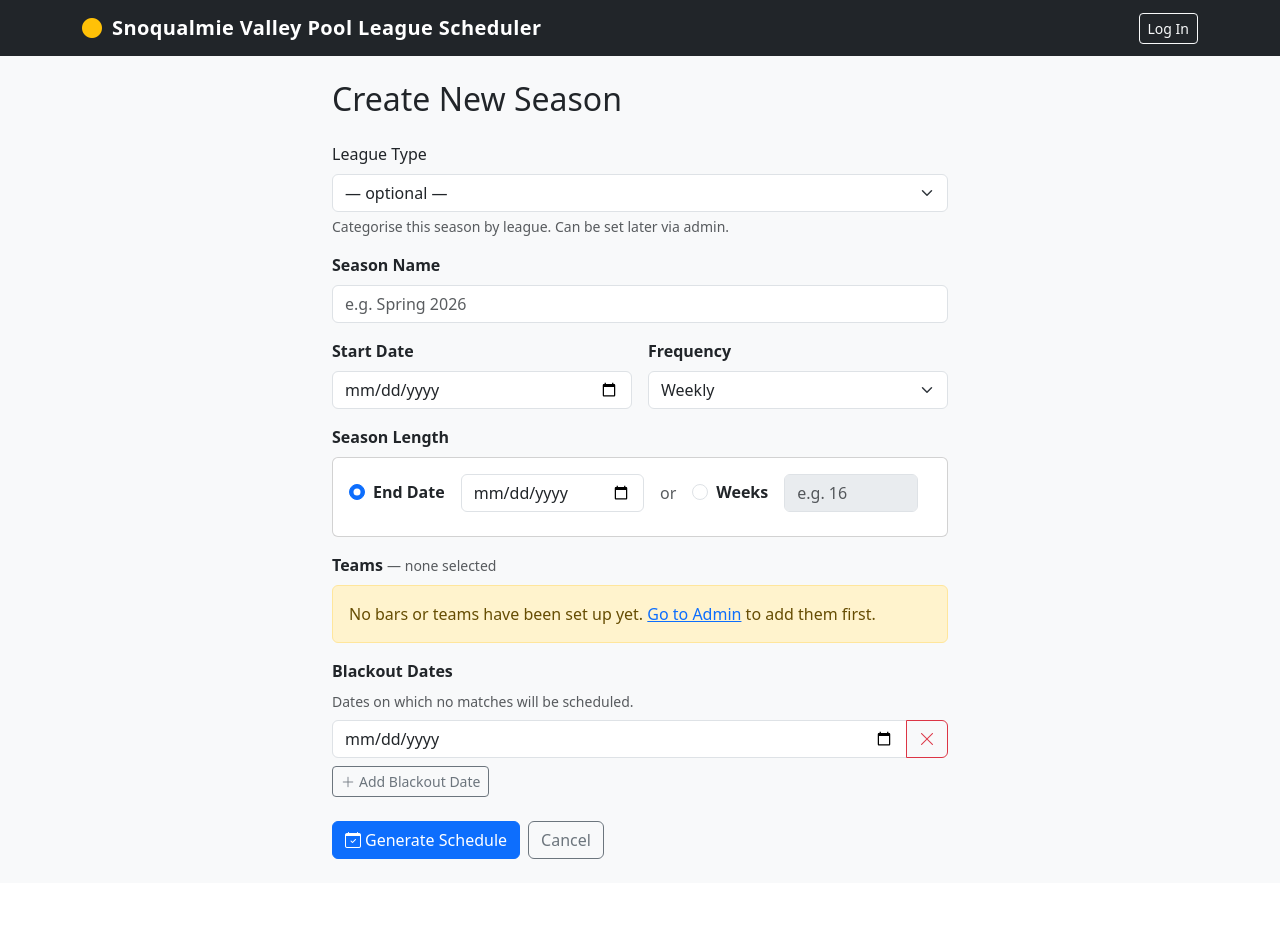
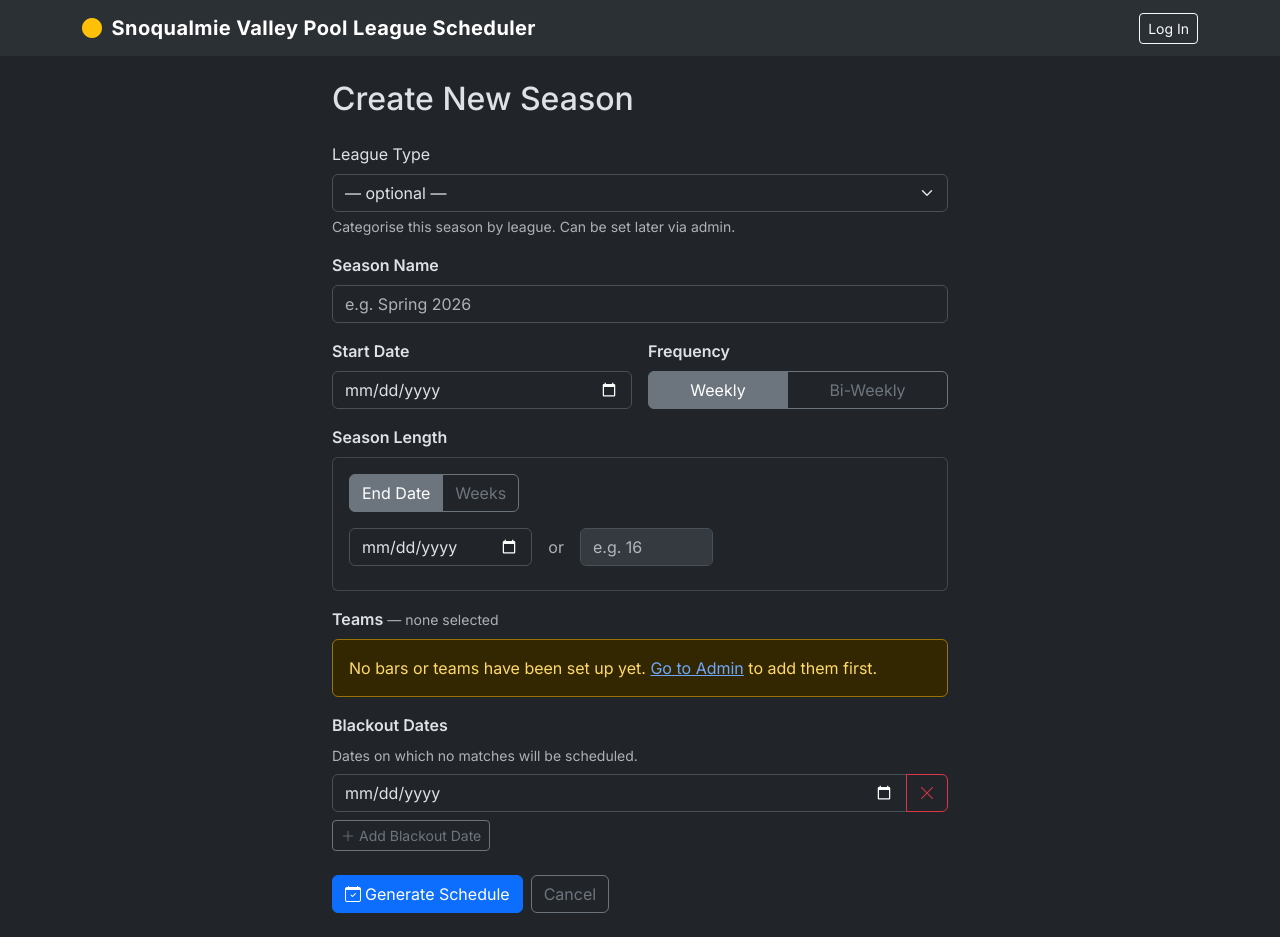
Before and after one commit to SomeClown/pool-league-scheduler, a Python web app: template app/templates/main/season_new.html in a window 1280 px wide. Before the commit the page ends 859 px from the top, so only its background shows below. Run offline with Jinja, Linux system fonts and the light colour scheme; the template is opened without the code that fills it, so the values that code supplies are empty.

Commit message:
F-01: Permanent dark mode, Inter font, design token system
Activates Bootstrap 5.3 dark theme (data-bs-theme="dark" on <html>) and
establishes a CSS custom property token layer in app.css for project-
specific colors. Inter replaces system fonts across all pages including
the two standalone templates.

app.css: full rewrite — CSS tokens for surface/border/accent/stripe/
season-state colors replace all hardcoded hex values; season-card
transition extended; roster-panel utility class added; redundant
tab-content padding-top removed.

base.html: Inter font links, data-bs-theme="dark", navbar changed from
bg-dark to bg-body-tertiary (semantically correct elevated surface).

admin.html: bg-white → bg-body-secondary on tab content panel (was
rendering solid white over dark background); bg-light → bg-body-tertiary
on player roster collapse panel.

season_new.html: frequency select replaced with btn-group radio group
(Weekly / Bi-Weekly); length_mode form-check radios replaced with
btn-group radio group (End Date / Weeks); JS updated to use
querySelector('input[name="frequency"]:checked') instead of freqSelect.

season_detail.html: btn-sm added to all action bar buttons (Export Excel,
Export CSV, Print Schedule, Compact View, Copy Link); roster panel accent
updated to border-primary to match token accent color.

season_compact.html: Inter font links added; @media screen dark block
added for on-screen viewing; @media print block made explicit with
!important guards for white paper output.

season_print.html: Inter font links added.
print.css: Inter replaces Georgia/Arial across all font-family
declarations; @media screen dark block added; @media print block made
explicit with white paper overrides.

Co-Authored-By: Claude Sonnet 4.6 <noreply@anthropic.com>

```diff
--- a/app/static/css/app.css
+++ b/app/static/css/app.css
@@ -1,6 +1,21 @@
+/* ── Design tokens ── */
+:root {
+  --svpl-accent:            #6ea8fe;  /* brand primary — Bootstrap dark-mode blue */
+  --svpl-accent-hover:      #9ec5fe;
+  --svpl-surface:           #2b3035;  /* elevated surface: cards, tab panels */
+  --svpl-surface-raised:    #343a40;  /* further elevated: round-card headers, modal headers */
+  --svpl-border:            #373b3e;
+  --svpl-muted:             #8d9299;
+  --svpl-stripe:            #1c1f23;  /* alternating table row background */
+  --svpl-season-active:     #6ea8fe;
+  --svpl-season-archived:   #495057;
+  --svpl-warning-text:      #ffda6a;
+  --svpl-danger-text:       #ea868f;
+}
+
 /* ── Layout ── */
 body {
-  background-color: #f8f9fa;
+  font-family: 'Inter', system-ui, -apple-system, sans-serif;
 }
 
 .navbar-brand {
--- a/app/templates/base.html
+++ b/app/templates/base.html
@@ -1,9 +1,12 @@
 <!DOCTYPE html>
-<html lang="en">
+<html lang="en" data-bs-theme="dark">
 <head>
   <meta charset="UTF-8">
   <meta name="viewport" content="width=device-width, initial-scale=1.0">
   <title>{% block title %}Pool League Scheduler{% endblock %}</title>
+  <link rel="preconnect" href="https://fonts.googleapis.com">
+  <link rel="preconnect" href="https://fonts.gstatic.com" crossorigin>
+  <link href="https://fonts.googleapis.com/css2?family=Inter:wght@400;500;600;700&display=swap" rel="stylesheet">
   <link href="https://cdn.jsdelivr.net/npm/bootstrap@5.3.3/dist/css/bootstrap.min.css" rel="stylesheet">
   <link href="https://cdn.jsdelivr.net/npm/bootstrap-icons@1.11.3/font/bootstrap-icons.min.css" rel="stylesheet">
   <link rel="stylesheet" href="{{ url_for('static', filename='css/app.css') }}">
@@ -11,7 +14,7 @@
 </head>
 <body>
 
-<nav class="navbar navbar-expand-lg navbar-dark bg-dark">
+<nav class="navbar navbar-expand-lg navbar-dark bg-body-tertiary">
   <div class="container">
     <a class="navbar-brand" href="{{ url_for('main.seasons') }}">
       <i class="bi bi-circle-fill me-1 text-warning"></i>
--- a/app/templates/main/admin.html
+++ b/app/templates/main/admin.html
@@ -29,7 +29,7 @@
   </li>
 </ul>
 
-<div class="tab-content border border-top-0 rounded-bottom p-4 bg-white">
+<div class="tab-content border border-top-0 rounded-bottom p-4 bg-body-secondary">
 
   <!-- ── BARS ── -->
   <div class="tab-pane fade show active" id="tab-bars" role="tabpanel">
@@ -141,7 +141,7 @@
           <tr class="border-0">
             <td colspan="4" class="p-0 border-0">
               <div class="collapse" id="team-players-{{ team.id }}">
-                <div class="px-3 pt-2 pb-3 bg-light border-bottom">
+                <div class="px-3 pt-2 pb-3 bg-body-tertiary border-bottom">
                   {% if team.players %}
                   <table class="table table-sm mb-2">
                     <thead class="table-light">
--- a/app/templates/main/season_new.html
+++ b/app/templates/main/season_new.html
@@ -34,11 +34,15 @@
           <input type="date" id="start_date" name="start_date" class="form-control" required>
         </div>
         <div class="col-sm-6">
-          <label for="frequency" class="form-label fw-semibold">Frequency</label>
-          <select id="frequency" name="frequency" class="form-select">
-            <option value="weekly">Weekly</option>
-            <option value="biweekly">Bi-Weekly</option>
-          </select>
+          <label class="form-label fw-semibold">Frequency</label>
+          <div class="btn-group w-100" role="group" aria-label="Match frequency">
+            <input type="radio" class="btn-check" name="frequency" id="freq-weekly"
+                   value="weekly" autocomplete="off" checked>
+            <label class="btn btn-outline-secondary" for="freq-weekly">Weekly</label>
+            <input type="radio" class="btn-check" name="frequency" id="freq-biweekly"
+                   value="biweekly" autocomplete="off">
+            <label class="btn btn-outline-secondary" for="freq-biweekly">Bi-Weekly</label>
+          </div>
         </div>
       </div>
 
@@ -47,35 +51,23 @@
         <label class="form-label fw-semibold">Season Length</label>
         <div class="card">
           <div class="card-body py-3">
+            <div class="btn-group mb-3" role="group" aria-label="Season length mode">
+              <input type="radio" class="btn-check" name="length_mode"
+                     id="mode_end_date" value="end_date" autocomplete="off" checked>
+              <label class="btn btn-outline-secondary" for="mode_end_date">End Date</label>
+              <input type="radio" class="btn-check" name="length_mode"
+                     id="mode_num_weeks" value="num_weeks" autocomplete="off">
+              <label class="btn btn-outline-secondary" for="mode_num_weeks">Weeks</label>
+            </div>
             <div class="row g-3 align-items-center">
-
-              <!-- End date option -->
-              <div class="col-auto">
-                <div class="form-check">
-                  <input class="form-check-input" type="radio" name="length_mode"
-                         id="mode_end_date" value="end_date" checked>
-                  <label class="form-check-label fw-semibold" for="mode_end_date">End Date</label>
-                </div>
-              </div>
               <div class="col-sm-4">
                 <input type="date" id="end_date" name="end_date" class="form-control">
               </div>
-
               <div class="col-auto text-muted d-none d-sm-block">or</div>
-
-              <!-- Number of weeks option -->
-              <div class="col-auto">
-                <div class="form-check">
-                  <input class="form-check-input" type="radio" name="length_mode"
-                         id="mode_num_weeks" value="num_weeks">
-                  <label class="form-check-label fw-semibold" for="mode_num_weeks">Weeks</label>
-                </div>
-              </div>
               <div class="col-sm-3">
                 <input type="number" id="num_weeks" name="num_weeks" class="form-control"
                        min="1" placeholder="e.g. 16" disabled>
               </div>
-
             </div>
             <div class="text-muted small mt-2" id="rounds-preview"></div>
           </div>
@@ -208,10 +200,10 @@
   const endDateInput  = document.getElementById('end_date');
   const numWeeksInput = document.getElementById('num_weeks');
   const startInput    = document.getElementById('start_date');
-  const freqSelect    = document.getElementById('frequency');
 
   function freqWeeks() {
-    return freqSelect.value === 'biweekly' ? 2 : 1;
+    const checked = document.querySelector('input[name="frequency"]:checked');
+    return checked && checked.value === 'biweekly' ? 2 : 1;
   }
 
   // Switch active field when radio changes
@@ -250,9 +242,11 @@
     if (endDateInput.value) endDateInput.dispatchEvent(new Event('change'));
     updateRoundsPreview();
   });
-  freqSelect.addEventListener('change', function () {
-    if (endDateInput.value) endDateInput.dispatchEvent(new Event('change'));
-    updateRoundsPreview();
+  document.querySelectorAll('input[name="frequency"]').forEach(function (radio) {
+    radio.addEventListener('change', function () {
+      if (endDateInput.value) endDateInput.dispatchEvent(new Event('change'));
+      updateRoundsPreview();
+    });
   });
 
   // ── Rounds preview ──────────────────────────────────────────────────────
--- a/app/templates/main/season_print.html
+++ b/app/templates/main/season_print.html
@@ -4,6 +4,9 @@
   <meta charset="UTF-8">
   <meta name="viewport" content="width=device-width, initial-scale=1.0">
   <title>{{ season.name }} — Schedule</title>
+  <link rel="preconnect" href="https://fonts.googleapis.com">
+  <link rel="preconnect" href="https://fonts.gstatic.com" crossorigin>
+  <link href="https://fonts.googleapis.com/css2?family=Inter:wght@400;500;600;700&display=swap" rel="stylesheet">
   <link rel="stylesheet" href="{{ url_for('static', filename='css/print.css') }}">
 </head>
 <body>
```
Also changed, not shown: other parts of app/static/css/app.css (+13 -11 lines), app/static/css/print.css (+46 -11 lines), app/templates/main/season_compact.html (+25 -3 lines), app/templates/main/season_detail.html (+6 -6 lines).
